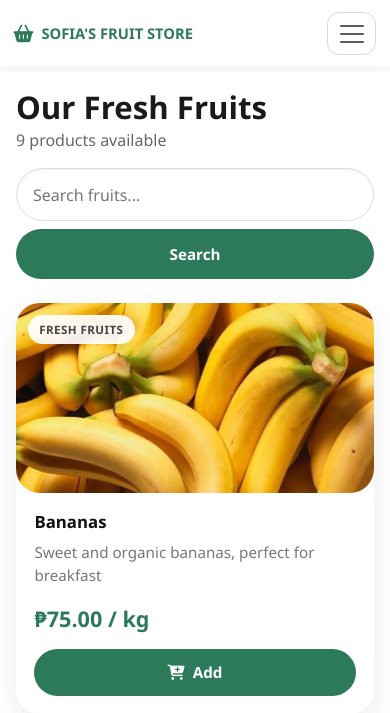
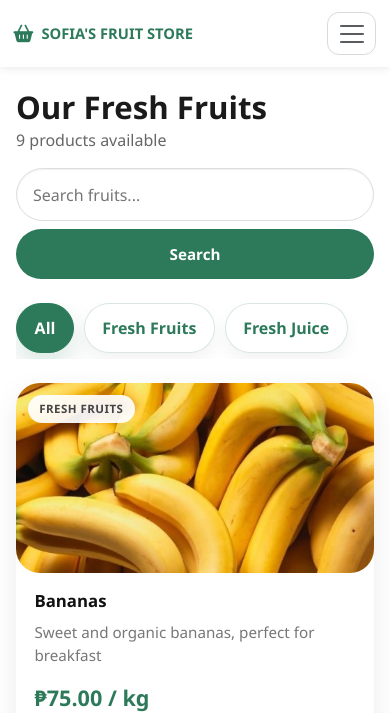
Before and after one commit to klamoste/FruitStore, a Django app: page /products/ in a window 390 px wide. Shown: the top 713 px of the page. Run offline with Django 5.2, Linux system fonts and the light colour scheme; data comes from the database, SQL or seed files in the repository; both versions use the stored data as it was after the commit.

Commit message:
Add product category filters and local catalog updates

```diff
--- a/templates/products/product_list.html
+++ b/templates/products/product_list.html
@@ -35,6 +35,41 @@
         background: #fff;
         color: #333;
         box-shadow: inset 0 1px 2px rgba(0,0,0,0.06);
+    }
+
+    .category-filter-bar {
+        display: flex;
+        flex-wrap: wrap;
+        gap: 0.75rem;
+        margin-bottom: 2rem;
+    }
+
+    .category-filter-pill {
+        display: inline-flex;
+        align-items: center;
+        justify-content: center;
+        padding: 0.75rem 1.1rem;
+        border-radius: 999px;
+        border: 1px solid rgba(45, 122, 90, 0.18);
+        background: #fff;
+        color: var(--primary-green);
+        font-weight: 700;
+        text-decoration: none;
+        transition: background-color 0.25s, color 0.25s, transform 0.25s, box-shadow 0.25s;
+        box-shadow: 0 8px 18px rgba(15, 23, 42, 0.05);
+    }
+
+    .category-filter-pill:hover {
+        background: #eff8f1;
+        color: var(--primary-green);
+        transform: translateY(-1px);
+    }
+
+    .category-filter-pill.active {
+        background: var(--primary-green);
+        color: #fff;
+        border-color: var(--primary-green);
+        box-shadow: 0 12px 26px rgba(45, 122, 90, 0.18);
     }
 
     .product-card {
@@ -135,6 +170,11 @@
             max-width: none;
         }
 
+        .category-filter-bar {
+            gap: 0.6rem;
+            margin-bottom: 1.5rem;
+        }
+
         .products-search form,
         .products-search {
             width: 100%;
@@ -172,6 +212,21 @@
         .products-search {
             flex-direction: column;
             align-items: stretch !important;
+        }
+
+        .category-filter-bar {
+            overflow-x: auto;
+            flex-wrap: nowrap;
+            padding-bottom: 0.35rem;
+            scrollbar-width: none;
+        }
+
+        .category-filter-bar::-webkit-scrollbar {
+            display: none;
+        }
+
+        .category-filter-pill {
+            flex: 0 0 auto;
         }
 
         .products-search-input,
@@ -214,8 +269,22 @@
         </div>
         <form method="get" class="d-flex align-items-center gap-2 products-search">
             <input type="text" name="q" value="{{ request.GET.q }}" placeholder="Search fruits..." class="products-search-input">
+            {% if category_id %}<input type="hidden" name="category" value="{{ category_id }}">{% endif %}
             <button type="submit" class="btn-primary-custom" style="padding: 0.85rem 1.5rem; border-radius: 999px;">Search</button>
         </form>
+    </div>
+
+    <div class="category-filter-bar">
+        <a href="{% url 'products:product_list' %}{% if query %}?q={{ query|urlencode }}{% endif %}"
+           class="category-filter-pill {% if not category_id %}active{% endif %}">
+            All
+        </a>
+        {% for category in categories %}
+        <a href="{% url 'products:product_list' %}?category={{ category.id }}{% if query %}&q={{ query|urlencode }}{% endif %}"
+           class="category-filter-pill {% if category_id == category.id|stringformat:'s' %}active{% endif %}">
+            {{ category.name }}
+        </a>
+        {% endfor %}
     </div>
 
     <div class="row gx-4 gy-4 products-grid">
```
Also changed, not shown: db.sqlite3.
